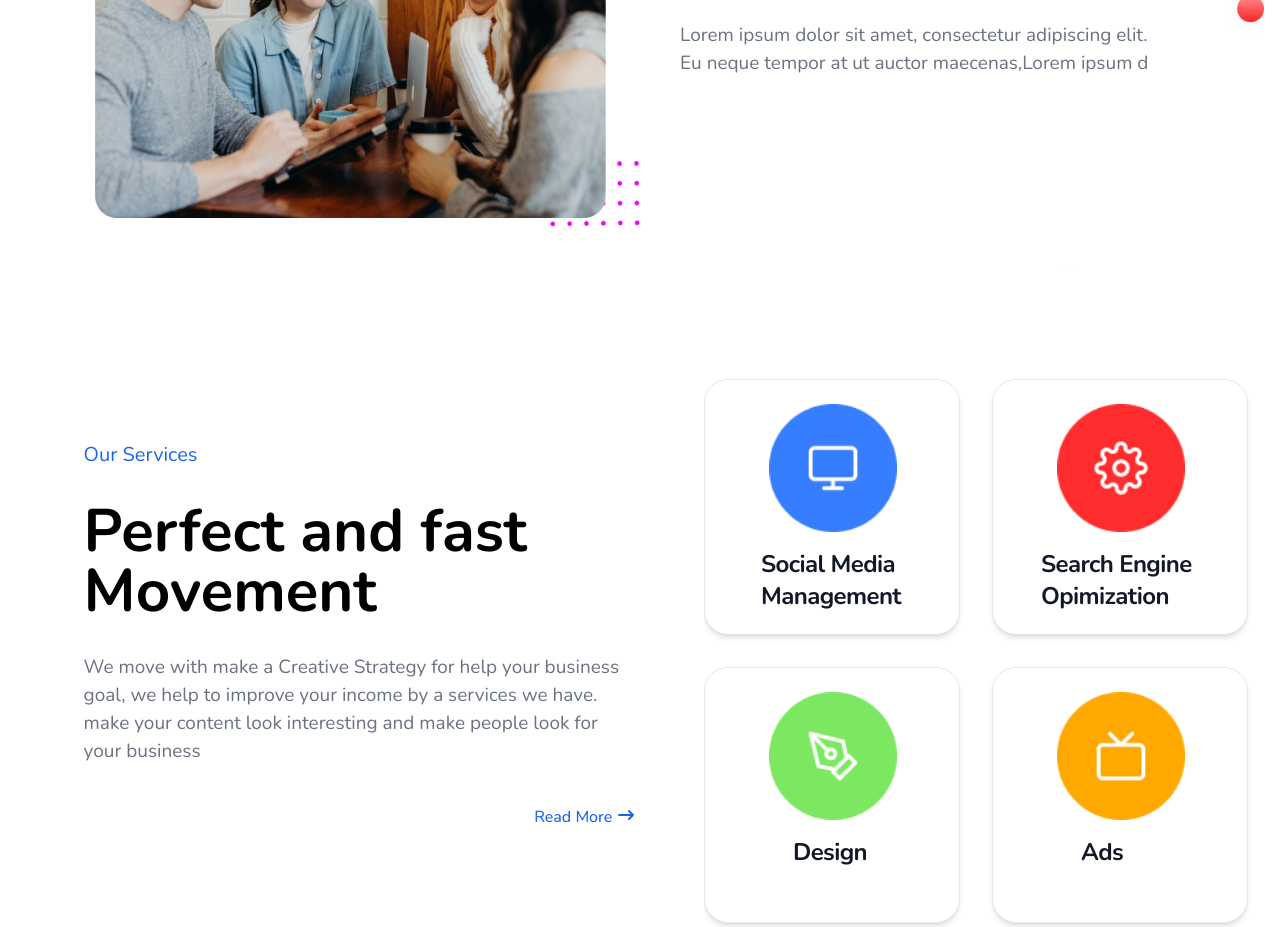
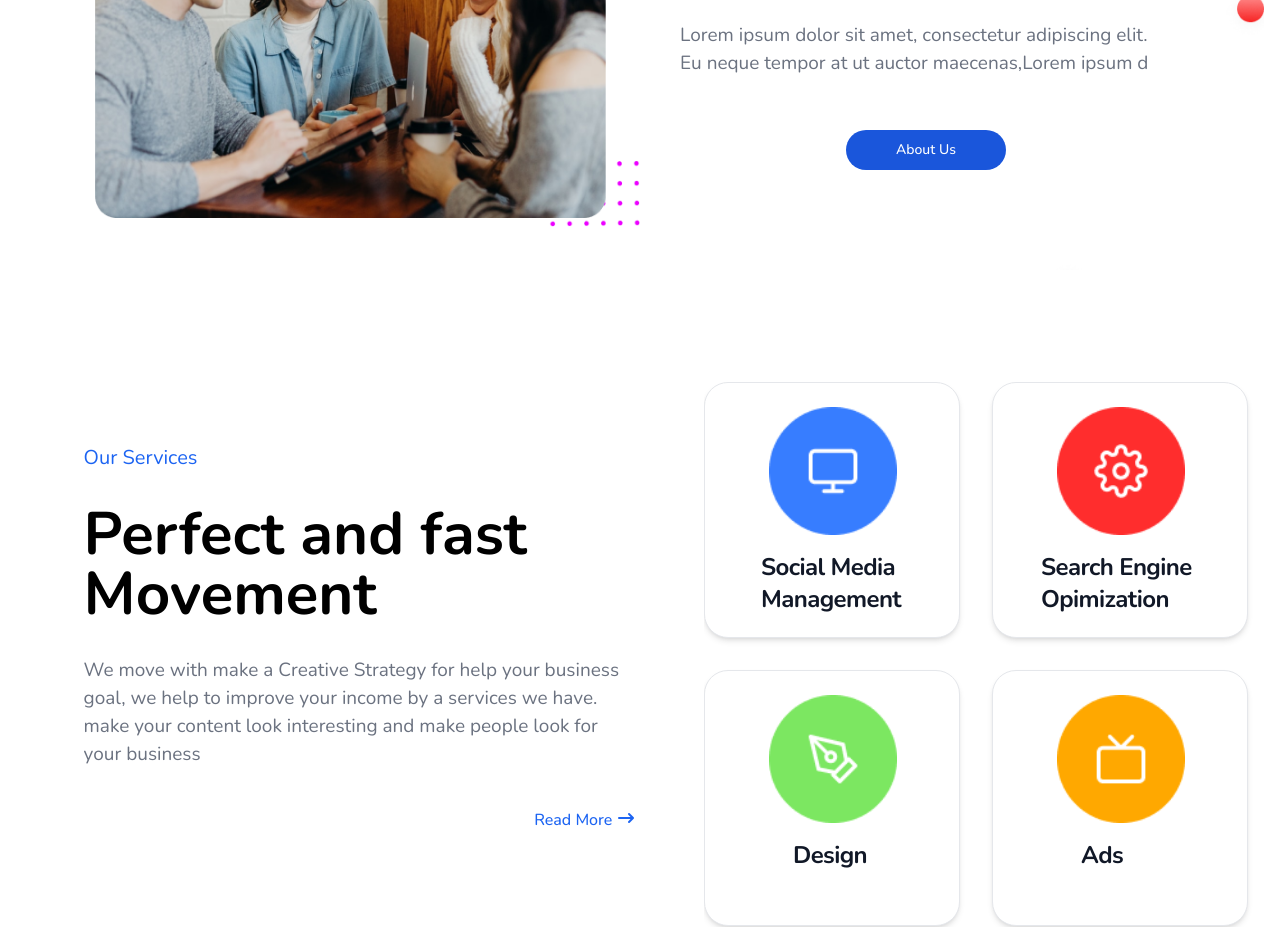
Before and after one commit to AlbertBislimi/react-project, a React (Create React App) app: page / in a window 1280 px wide. Shown: the part 1400-2327 px from the top of the page. Built offline with nearby package versions, Linux system fonts and the light colour scheme.

Commit message:
Update About.jsx

```diff
--- a/src/components/about/About.jsx
+++ b/src/components/about/About.jsx
@@ -17,6 +17,7 @@ const About = () => {
               <div className="text-center mx-auto max-w-screen-xl lg:flex lg:mt-5 lg:p-100px lg:flex-col lg:justify-center lg:gap-y-6 px-5">
                 <p className='lg:text-left mb-2 text-left	text-gray-500 dark:text-white'>We move with make a Creative Strategy for help your business goal, we help to improve your income by a services we have. make your content look interesting and make people look for your business.<br/><br/> Lorem ipsum dolor sit amet, consectetur adipiscing elit. Eu neque tempor at ut auctor maecenas,Lorem ipsum d</p>
                 <div className="flex justify-center">
+                  <button type="button" className="mb-10 text-white bg-blue-700 hover:bg-blue-800 focus:ring-4 focus:outline-none dark:bg-white dark:text-black dark:hover:bg-gray-200 font-medium rounded-full text-sm px-5 py-2.5 text-center mt-5 w-[50%] lg:w-40">About Us</button>
                   {/*<button type="button" className="mb-20 text-blue-700 hover:text-white border border-blue-700 hover:bg-blue-800 focus:ring-4 focus:outline-noneext-white dark:hover:bg-blue-600 dark:focus:ring-blue-800 font-medium rounded-full text-sm px-5 py-2.5 text-center mr-2 w-40"><div className="flex"><span><img src={playcircle} alt="play" className="mr-[4px]" /></span><span>Our Teammate</span></div></button>*/}
                 </div>
               </div>
```
